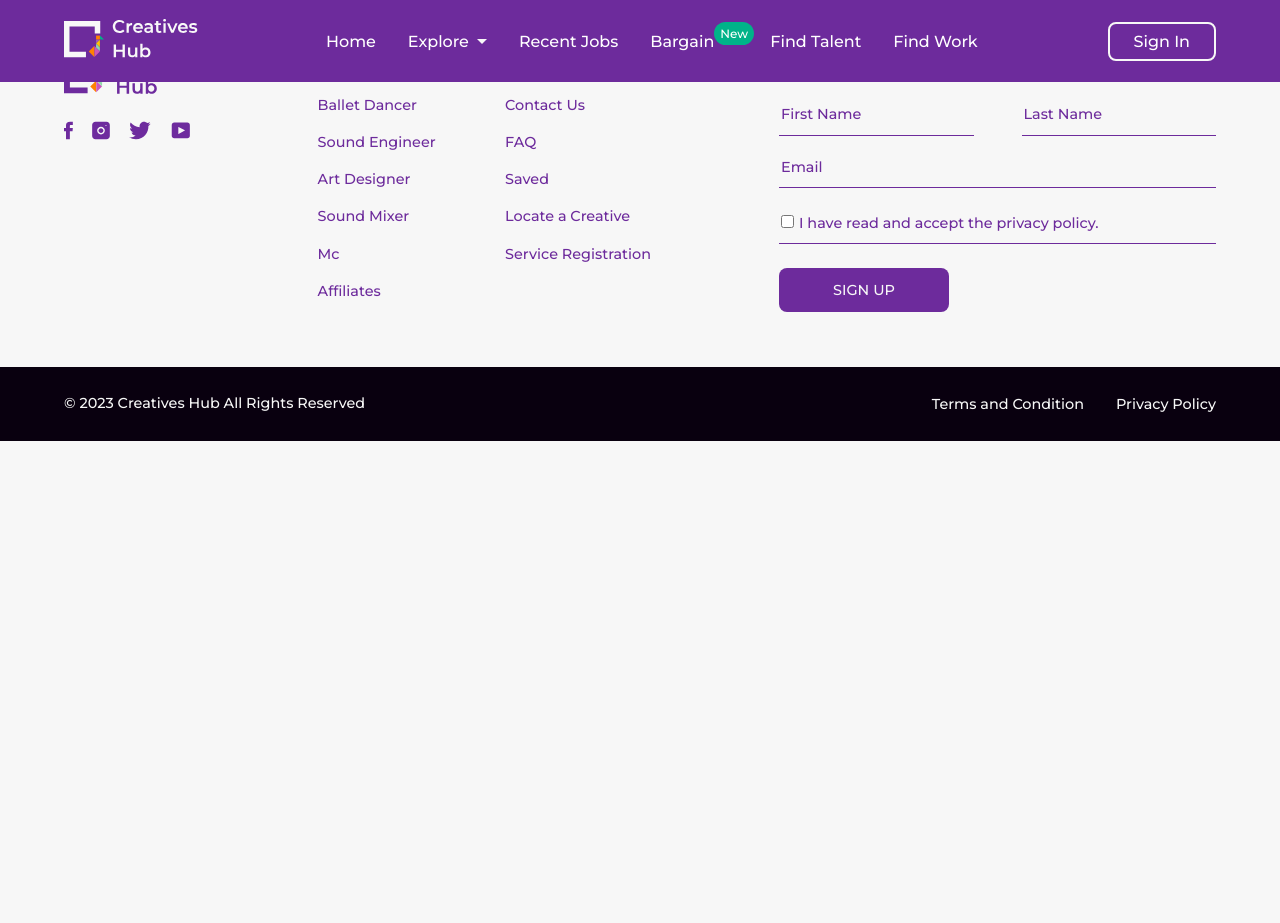
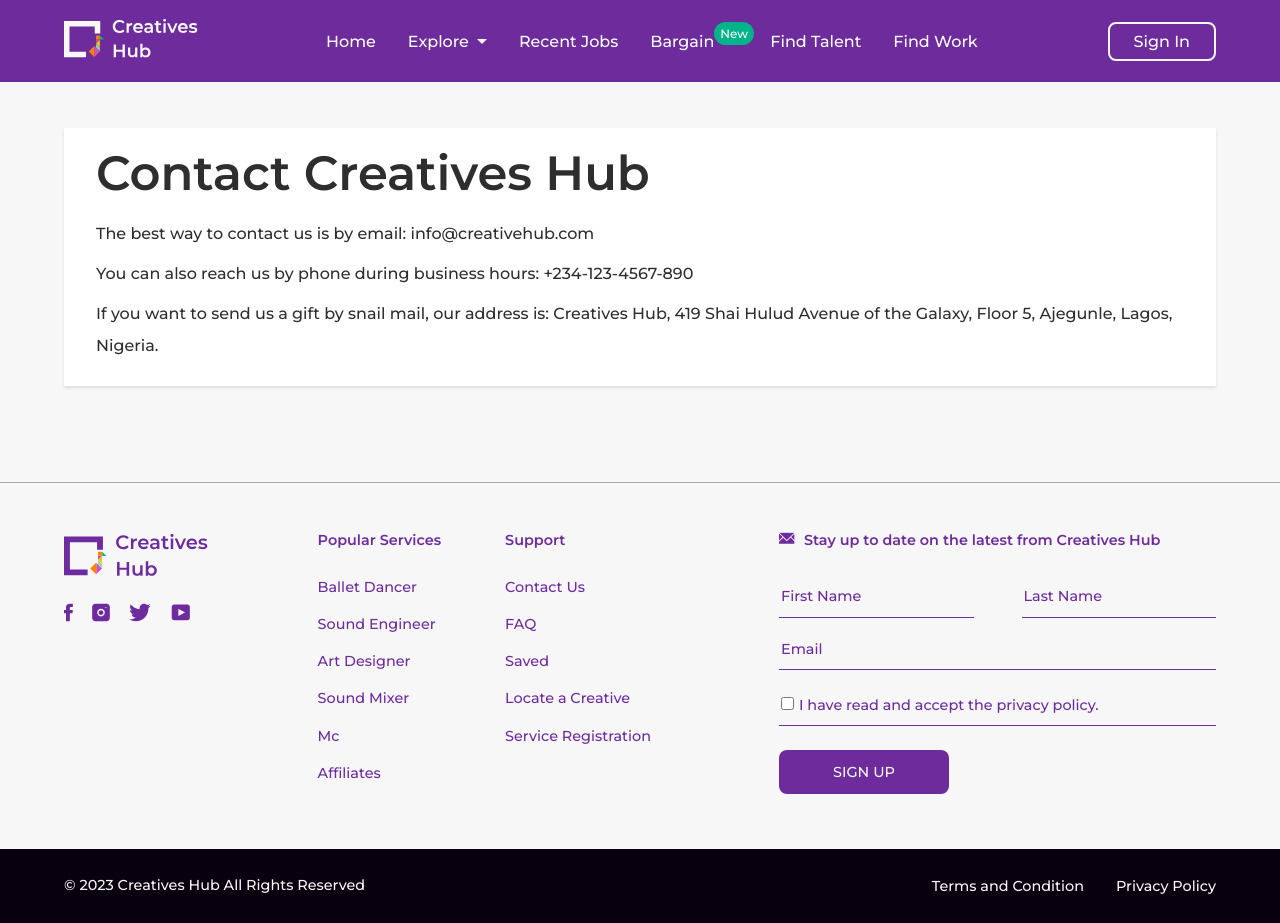
Before and after one commit to doshservices/creativehub, a React (Vite) app: page /contact in a window 1280 px wide. Before the commit the page ends 800 px from the top, so only its background shows below. Built offline with nearby package versions, Linux system fonts and the light colour scheme.

Commit message:
contact page completed

```diff
--- a/src/App.tsx
+++ b/src/App.tsx
@@ -6,6 +6,7 @@ import Verify from './views/emailVerify/verify';
 import Chioce from './views/choice/choice';
 import Footer from './components/navigation/footer';
 import SignIn from './views/signin/signIn';
+import Contact from './views/contact/contact';
 import Explore from './views/explore/explore';
 import Listing from './views/talentListing/listing';
 import HeaderNav from './components/navigation/headerNav';
@@ -30,6 +31,7 @@ const App = () => {
         <Route path='/signup' element={<SignIn />} />
         <Route path='/search' element={<SearchResult />} />
         <Route path='/explore' element={<Explore />} />
+        <Route path='/contact' element={<Contact />} />
         <Route path='/recentJobs' element={<RecentJobs />} />
         <Route path='/talentinfo' element={<TalentInfo />} />
         <Route path='/newpassword' element={<NewPassword />} />
--- /dev/null
+++ b/src/views/contact/contact.scss
@@ -0,0 +1,24 @@
+@import '../../scss/variables';
+
+#contact {
+    color: $dark200;
+    padding: 8rem $padding-x 6rem $padding-x;
+    margin-trim: block-end;
+
+    h2 {
+        font-weight: map-get($font-weights, semibold);
+        font-size: clamp(2rem, 3.8vw, 3rem);
+        margin-bottom: $base;
+    }
+
+    p {
+        line-height: 2;
+        margin-bottom: .5rem;
+    }
+
+    >div {
+        box-shadow: 0px 2px 3px rgba(48, 52, 56, 0.125);
+        background-color: $light100;
+        padding: $base 2rem;
+    }
+}
--- /dev/null
+++ b/src/views/contact/contact.tsx
@@ -0,0 +1,14 @@
+import './contact.scss';
+
+export default function Contact() {
+    return (
+        <section id="contact">
+            <div>
+                <h2>Contact Creatives Hub</h2>
+                <p>The best way to contact us is by email: info@creativehub.com</p>
+                <p>You can also reach us by phone during business hours: +234-123-4567-890</p>
+                <p>If you want to send us a gift by snail mail, our address is: Creatives Hub, 419 Shai Hulud Avenue of the Galaxy, Floor 5, Ajegunle, Lagos, Nigeria.</p>
+            </div>
+        </section>
+    )
+}
```
